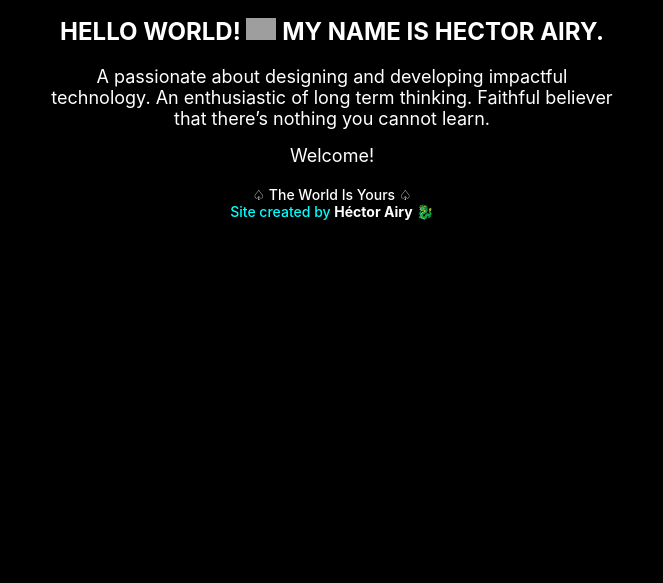
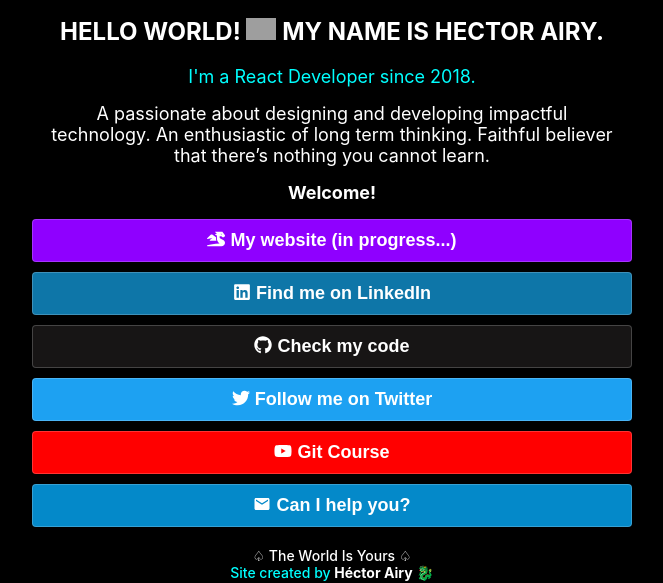
Before and after one commit to hectorairy/hectorairy-sites, a React (Create React App) app: page / in a window 1280 px wide. Shown: the part 239-822 px from the top of the page, without its empty margins (308-971 px from the left). Before the commit the page ends 800 px from the top, so only its background shows below. Built offline with nearby package versions, Linux system fonts and the light colour scheme; grey boxes are pictures that could not be loaded.

Commit message:
Add links to all my sites

```diff
--- a/package.json
+++ b/package.json
@@ -9,6 +9,7 @@
     "react": "^17.0.2",
     "react-avatar": "^4.0.0",
     "react-dom": "^17.0.2",
+    "react-icons": "^4.3.1",
     "react-scripts": "4.0.3",
     "web-vitals": "^1.0.1"
   },
--- a/src/App.css
+++ b/src/App.css
@@ -16,18 +16,35 @@ p {
   margin: 1.6rem;
 }
 
+button {
+  border: 0.1em solid rgba(255, 255, 255, 0.2);
+  border-radius: 0.4rem;
+  cursor: pointer;
+  display: flex;
+  font-size: 1.8rem;
+  font-weight: bold;
+  justify-content: center;
+  margin-top: 1rem;
+  padding: 1rem;
+  width: 100%;
+}
+
+svg {
+  margin-right: 0.5rem;
+}
+
 footer {
+  font-size: 1.4rem;
+  font-weight: 500;
   margin: 2rem;
-  font-size: 1.4rem;
-
-  font-weight: 500;
 }
 
 a,
 a:focus,
 a:active {
+  color: white !important;
+  cursor: pointer;
   font-weight: bold;
-  color: white !important;
   text-decoration: none;
 }
 
--- a/src/App.js
+++ b/src/App.js
@@ -1,7 +1,15 @@
 import React from "react";
 import Avatar from "react-avatar";
-
+import {
+  FaDragon,
+  FaGithub,
+  FaYoutube,
+  FaTwitter,
+  FaLinkedin,
+} from "react-icons/fa";
+import { MdEmail } from "react-icons/md";
 import "./App.css";
+import { Link } from "./components/Link";
 
 function App() {
   return (
@@ -23,53 +31,69 @@ function App() {
         {"  "}my name is Hector Airy.
       </h1>
       <p>
+        <span>I'm a React Developer since 2018.</span>
+      </p>
+      <p>
         A passionate about designing and developing impactful technology. An
         enthusiastic of long term thinking. Faithful believer that there’s
         nothing you cannot learn.
       </p>
-      <p>Welcome!</p>
-      {/* <div>
-        <Button
-          size={"lg"}
-          block
-          color="violet"
-          className="bold"
-          appearance="primary"
-        >
-          <Web /> Web
-        </Button>
-        <Button size={"lg"} block color="violet" appearance="primary">
-          <EmailFillIcon /> YouTube
-        </Button>
-        <Button size={"lg"} block color="blue" appearance="primary">
-          <FacebookOfficial /> Facebook
-        </Button>
-        <Button size={"lg"} block appearance="default">
-          <Github /> GitHub
-        </Button>
-        <Button size={"lg"} block color="red" appearance="primary">
-          <Youtube /> YouTube
-        </Button>
-        <Button size={"lg"} block color="cyan" appearance="primary">
-          <Twitter /> Twitter
-        </Button>
-        <Button
-          href="https://www.linkedin.com/in/hectorairy/"
-          target="_blank"
-          rel="noreferrer"
-          size={"lg"}
-          block
-          color="blue"
-          appearance="primary"
-        >
-          <Linkedin /> LinkedIn
-        </Button>
-      </div> */}
+      <p>
+        <strong>Welcome!</strong>
+      </p>
+      <>
+        <Link
+          link="https://hectorairy.com/"
+          iconComponent={<FaDragon />}
+          text="My website (in progress...)"
+          background="#8F00FF"
+          color="white"
+        />
+        <Link
+          link="https://www.linkedin.com/in/hectorairy/"
+          iconComponent={<FaLinkedin />}
+          text="Find me on LinkedIn "
+          background="#0e76a8"
+          color="white"
+        />
+        <Link
+          link="https://github.com/hectorairy"
+          iconComponent={<FaGithub />}
+          text="Check my code"
+          background="#171515"
+          color="white"
+        />
+        <Link
+          link="https://hectorairy.com/"
+          iconComponent={<FaTwitter />}
+          text="Follow me on Twitter"
+          background="#1DA1F2"
+          color="white"
+        />
+        <Link
+          link="https://www.youtube.com/channel/UCwPHunzXRBnKsFNuZONt5fw"
+          iconComponent={<FaYoutube />}
+          text="Git Course"
+          background="#FF0000"
+          color="white"
+        />
+        <Link
+          link="mailto:hola@hectorairy.com"
+          iconComponent={<MdEmail />}
+          text="Can I help you?"
+          background="#0489C9"
+          color="white"
+        />
+      </>
 
       <footer>
         ♤ The World Is Yours ♤ <br />
         <span>
-          Site created by <a href="https://hectorairy.com/">Héctor Airy</a> 🐉
+          Site created by{" "}
+          <a href="https://hectorairy.com/" target="_blank" rel="noreferrer">
+            Héctor Airy
+          </a>{" "}
+          🐉
         </span>
       </footer>
     </div>
--- /dev/null
+++ b/src/components/Link.js
@@ -0,0 +1,12 @@
+import React from "react";
+
+export const Link = ({ link, iconComponent, text, background, color }) => {
+  return (
+    <a href={link} target="_blank" rel="noreferrer">
+      <button style={{ background: background, color: color }}>
+        {iconComponent}
+        {text}
+      </button>
+    </a>
+  );
+};
```
Also changed, not shown: 1 other file (tests, documents, lock files or other folders).
